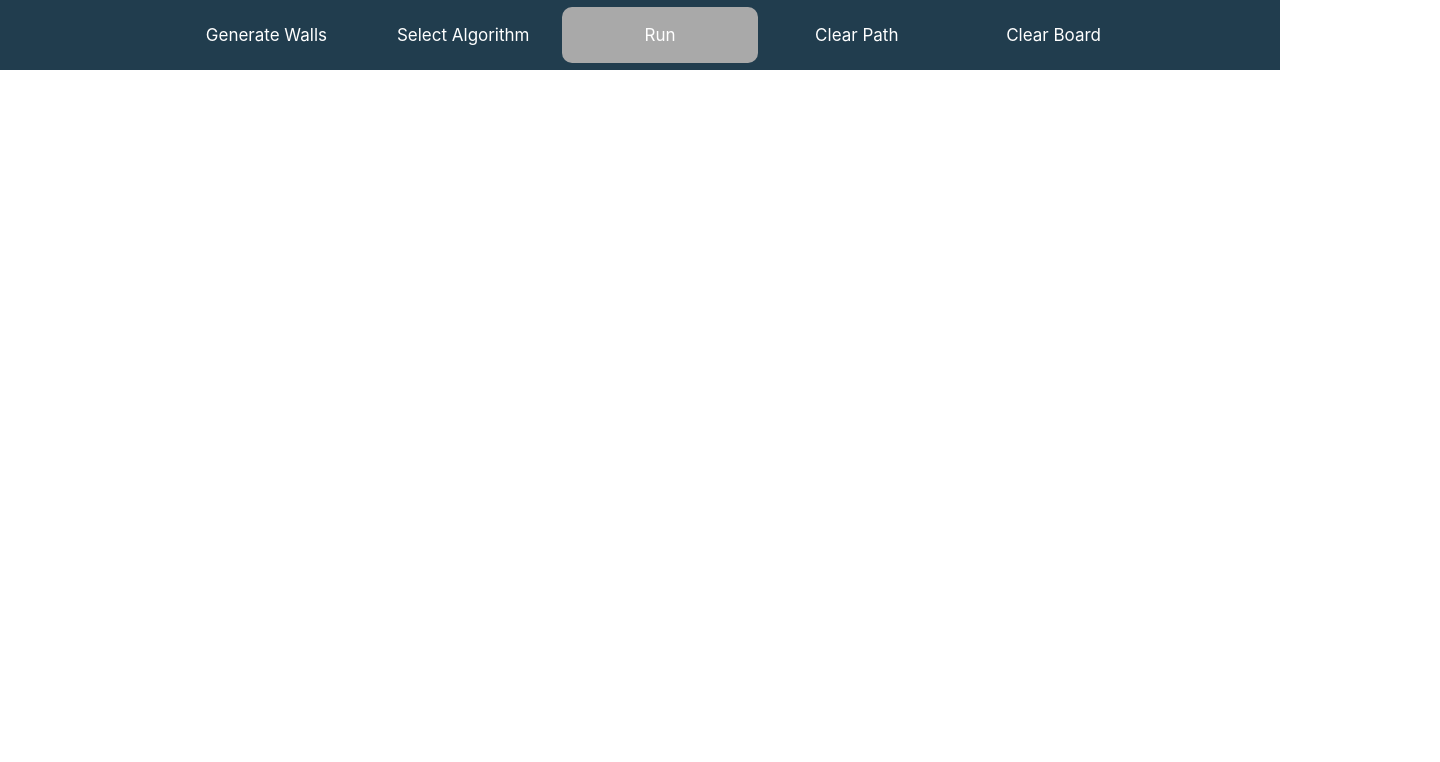
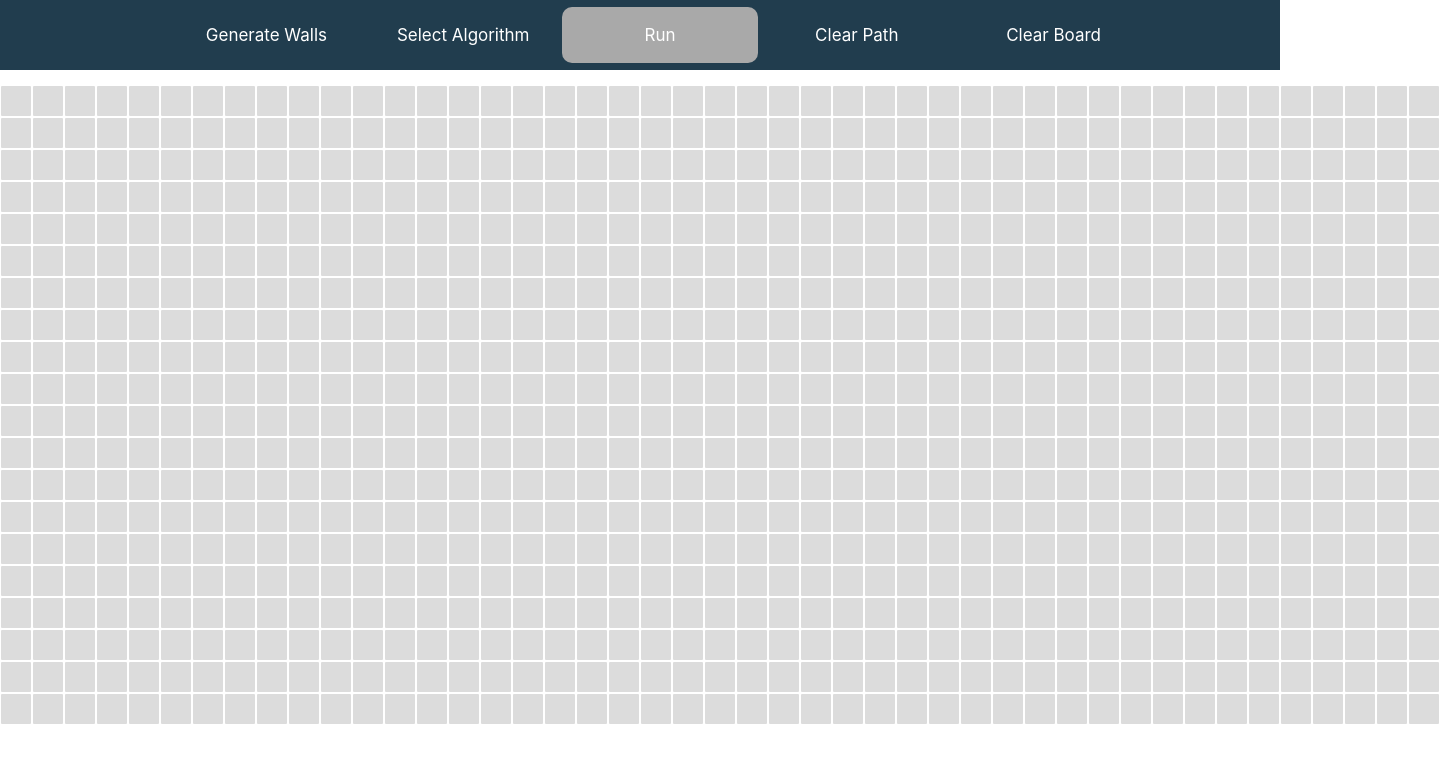
Before and after one commit to elevatethegame/Pathfinding-Visualizer, a React (Create React App) app: page / in a window 1280 px wide. Shown: the top 762 px of the page, 1440 px wide, since content can reach past the window. Built offline with nearby package versions, Linux system fonts and the light colour scheme.

Commit message:
Finished styling base Grid and Node components

```diff
--- a/src/components/Grid.js
+++ b/src/components/Grid.js
@@ -1,11 +1,27 @@
 import React from 'react'
+import { connect } from 'react-redux'
+import { generateRowKey, generateCellKey } from '../util/GridUtil'
+import Node from './Node'
+import '../css/Grid.css'
 
-function Grid() {
+function Grid(props) {
     return (
-        <div>
-
+        <div className='grid'>
+            {props.grid.map((cellRow, row) =>
+                <div className='grid-row' key={generateRowKey(row)}>
+                    {cellRow.map((cell, col) =>
+                        <Node row={row} col={col} key={generateCellKey(row, col)} />
+                    )}
+                </div>
+            )}
         </div>
     )
 }
 
-export default Grid
+function mapStateToProps(state) {
+    return {
+        grid: state.board.grid
+    }
+}
+
+export default connect(mapStateToProps)(Grid)
--- a/src/components/Menu.js
+++ b/src/components/Menu.js
@@ -2,12 +2,15 @@ import React from 'react'
 import Grid from './Grid'
 import Navbar from './Navbar'
 import Statbar from './Statbar'
+import '../css/Menu.css'
 
 function Menu() {
     return (
         <div>
             <Navbar />
-            <Grid />
+            <div className='grid-container'>
+                <Grid />
+            </div>
             <Statbar />
         </div>
     )
--- a/src/components/Node.js
+++ b/src/components/Node.js
@@ -1,8 +1,9 @@
 import React from 'react'
+import '../css/Node.css'
 
 function Node() {
     return (
-        <div>
+        <div className='node'>
 
         </div>
     )
--- /dev/null
+++ b/src/css/Grid.css
@@ -0,0 +1,9 @@
+.grid-row {
+    display: flex;
+}
+
+.grid {
+    display: flex;
+    flex-direction: column;
+    align-items: center;
+}
--- /dev/null
+++ b/src/css/Menu.css
@@ -0,0 +1,3 @@
+.grid-container {
+    margin-top: 15px;
+}
--- /dev/null
+++ b/src/css/Node.css
@@ -0,0 +1,8 @@
+.node {
+    height: 30px;
+    width: 30px;
+    border-radius: 1px;
+    background-color: gainsboro;
+    transition: backgroud-color 0.3s ease-in;
+    margin: 1px;
+}
--- a/src/index.js
+++ b/src/index.js
@@ -2,10 +2,17 @@ import React from 'react';
 import ReactDOM from 'react-dom';
 import './index.css';
 import App from './components/App';
+import { Provider } from 'react-redux'
+import { createStore } from 'redux';
+import reducer from './reducers'
+
+const store = createStore(reducer)
 
 ReactDOM.render(
   <React.StrictMode>
-    <App />
+    <Provider store={store}>
+      <App />
+    </Provider>
   </React.StrictMode>,
   document.getElementById('root')
 );
--- /dev/null
+++ b/src/reducers/index.js
@@ -0,0 +1,19 @@
+import { combineReducers } from "redux"
+import { generateEmptyGrid } from "../util/GridUtil"
+
+function board(state = { grid: generateEmptyGrid() }, action) {
+    switch(action.type) {
+        case 1:
+            break
+        case 2:
+            break
+        default:
+            return state
+    }
+}
+
+const reducer = combineReducers({
+    board
+})
+
+export default reducer
--- /dev/null
+++ b/src/util/GridUtil.js
@@ -0,0 +1,31 @@
+
+
+// Key generators for React Grid mapping to rows and cells
+export const generateRowKey = (row) => {
+    return row.toString()
+}
+
+export const generateCellKey = (row, col) => {
+    return row.toString() + '#' + col.toString()
+}
+
+const numRows = 20;
+const numCols = 50;
+// Utilities for generating grids
+export const generateEmptyGrid = () => {
+    const grid = new Array(0)
+    for (let i = 0; i < numRows; i++) {
+        grid.push(new Array(0))
+        for (let j = 0; j < numCols; j++) {
+            grid[i].push({
+                isStartNode: false,
+                isEndNode: false,
+                isWallNode: false,
+                isFrontierNode: false,
+                isVisitedNode: false,
+                isPathNode: false
+            })
+        }
+    }
+    return grid
+}
```
Also changed, not shown: src/actions/index.js (added).
